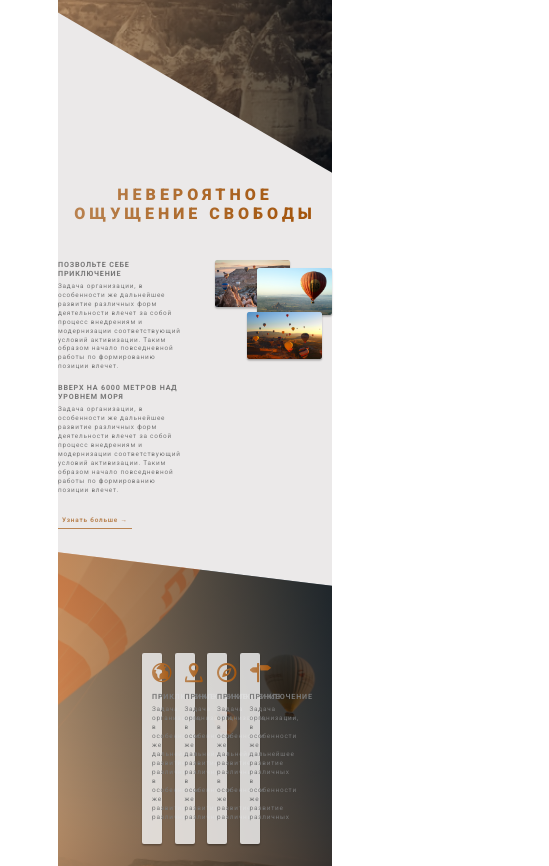
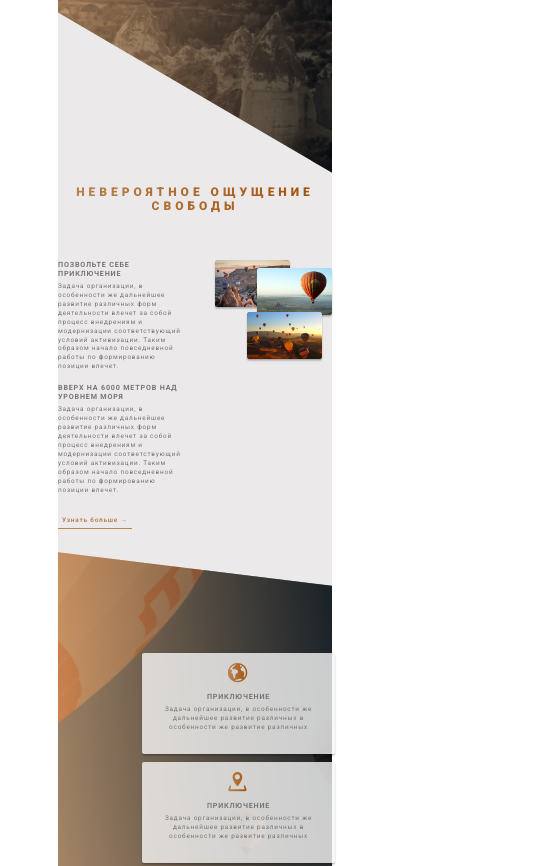
Before and after one commit to Garik86/ballons, a plain HTML site: page index.html in a window 390 px wide. Shown: the part 687-1553 px from the top of the page, 549 px wide, since content can reach past the window. Drawn offline with Linux system fonts and the light colour scheme; files whose address does not match are found by name.

Commit message:
adaptive

```diff
--- a/sass/_footer.sass
+++ b/sass/_footer.sass
@@ -4,6 +4,8 @@
   &__logo
     width: 12rem
     padding-left: 50rem
+    @include respond(tab-land)
+      padding-left: 45%
   &__list
     list-style: none
     text-align: center
@@ -11,6 +13,8 @@
     display: inline-block
     &:not(lust-child)
       margin-right: 5rem
+      @include respond(tab-land)
+        margin-right: 1rem
   &__link
     &:link, &:visited
       text-decoration: none
--- a/sass/_fourth_section.sass
+++ b/sass/_fourth_section.sass
@@ -10,6 +10,8 @@
   margin: 0 auto
   padding: 6rem
   transform: skewX(150deg)
+  @include respond(tab-land)
+    width: 65%
   & > *
     transform: skewX(-150deg)
   &__img
@@ -60,3 +62,5 @@
   height: 100%
   background: linear-gradient(90.05deg, rgba(186, 133, 84, 0.6), rgba(1, 1, 1, 0.6))
   z-index: -1
+.paragraph
+  font-size: 1.6rem
--- a/sass/_grid.scss
+++ b/sass/_grid.scss
@@ -5,6 +5,9 @@
     margin-bottom: 8rem;
   }
   @include clearfix;
+  @include respond(tab-land){
+    max-width: 90rem;
+  }
 }
 [class^="col-"]{
   &:not(:last-child){
@@ -12,6 +15,7 @@
   }
   float: left;
 }
+
 
 .col-1-of-2{
   width: calc((100% - 6rem) / 2);
@@ -24,6 +28,10 @@
 }
 .col-1-of-4{
   width: calc((100% - 3 * 6rem) / 4);
+  @include respond(tab-land){
+    width: calc((100% + 70rem) / 2);
+    margin-bottom: 2rem;
+  }
 }
 .col-2-of-4{
   width: calc( 2 * ((100% - 3 * 6rem) / 4) + 6rem);
--- a/sass/_main.scss
+++ b/sass/_main.scss
@@ -30,7 +30,7 @@ body{
 .container{
   background-color:rgb(235, 233, 233);
   width: 100%;
-  height: 5275px;
+  height: 527.5rem;
   position: relative;
   z-index: 0;
 }
--- a/sass/_mixin.sass
+++ b/sass/_mixin.sass
@@ -19,7 +19,7 @@
       @content
 
   @if $breakpoint == tab-land
-    @media (max-width:1200px)
+    @media (max-width:1240px)
       @content
 
   @if $breakpoint == big-screen
--- a/sass/_section_book.sass
+++ b/sass/_section_book.sass
@@ -8,11 +8,13 @@
   box-shadow: (0px .4rem .4rem rgba(0, 0, 0, 0.3 ))
   overflow: hidden
 .form
-  width: 60%
+  width: 70%
   padding-top: 1rem
   padding-left: 5rem
   &__group:not(:last-child)
     margin-bottom: 5rem
+    @include respond(tab-land)
+    margin-bottom: 4rem
   &__label
     font-size: 1.6rem
     font-weight: 400
@@ -51,6 +53,9 @@
     position: relative
     padding-left: 4rem
     padding-right: 2rem
+    @include respond(tab-land)
+    margin-bottom: 1rem
+    display: block
   &__button-radio
     height: 1.8rem
     width: 1.8rem
--- a/sass/_section_one.sass
+++ b/sass/_section_one.sass
@@ -5,7 +5,7 @@
   margin-bottom: 8rem
   padding-top: 3rem
   text-align: center
-  font-size: clamp(1rem, -0.091rem + 5.45vw, 4rem)
+  font-size: clamp(1rem, -0.091rem + 5.35vw, 4rem)
   letter-spacing: 1rem
   height: 43px
   text-transform: uppercase
@@ -15,6 +15,9 @@
   color: transparent
   transition: all .4s
   backface-visibility: hidden
+  @include respond(tab-land)
+    font-size: 3rem
+
   &:hover
     transform: skewY(2deg) skewX(15deg) scale(1.1)
     text-shadow: 0rem 4rem 4rem rgba(black, .25)
```
Also changed, not shown: css/style.css, 1 other file.
